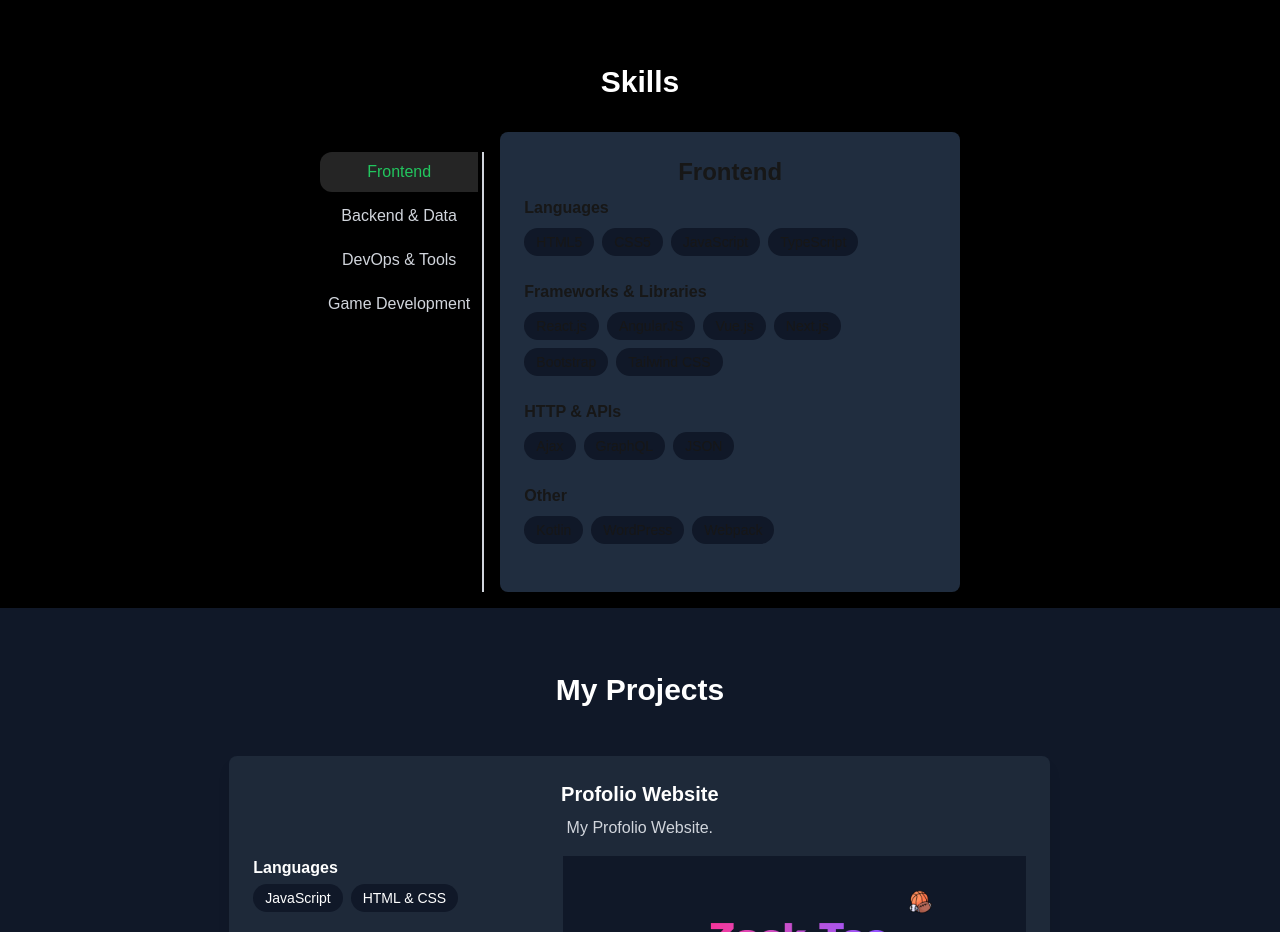
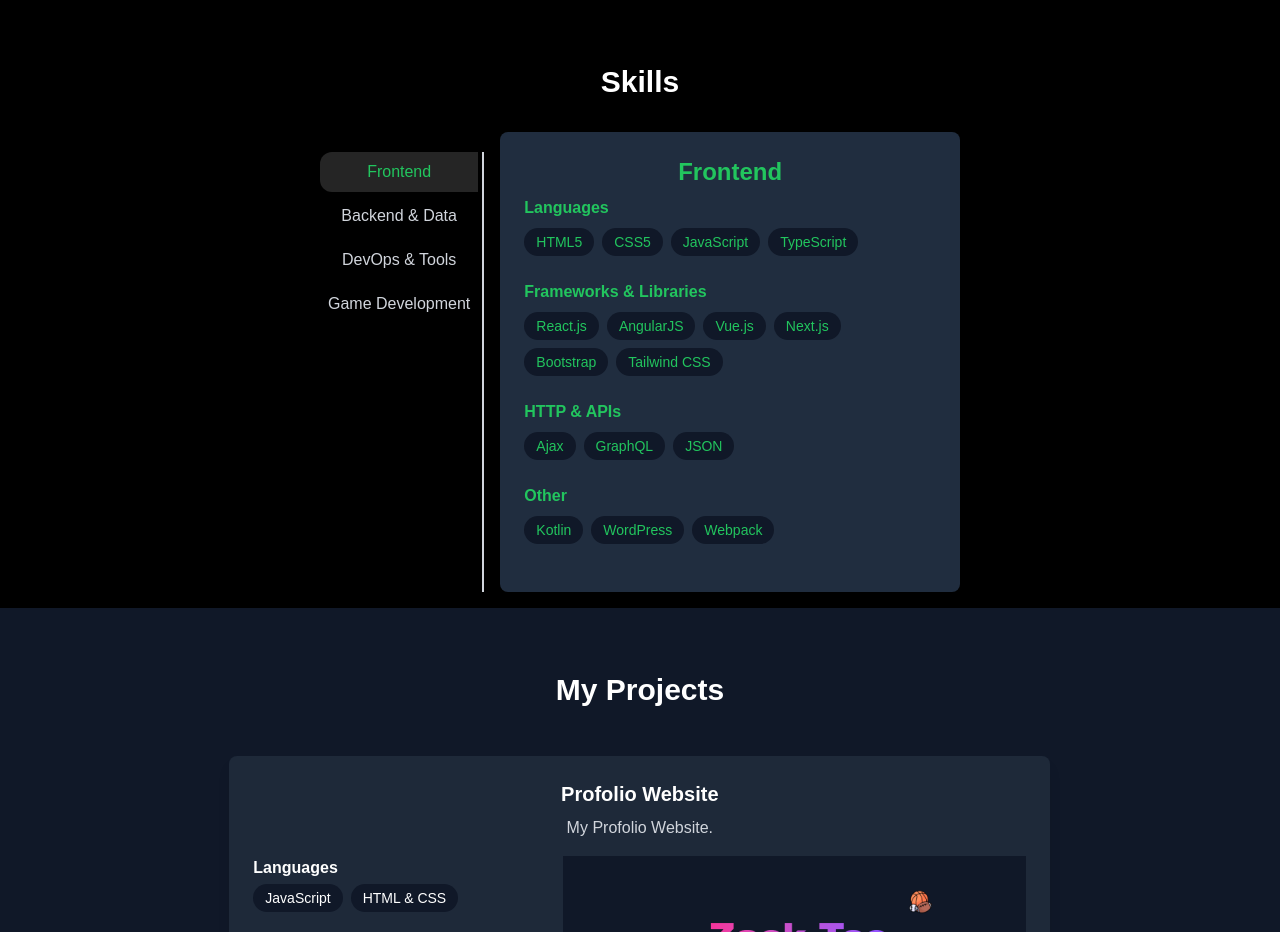
Before and after one commit to Zack0079/portfolio, a Next.js app: page / in a window 1280 px wide. Shown: the part 800-1732 px from the top of the page. Built offline with nearby package versions, Linux system fonts and the light colour scheme.

Commit message:
fix the css not show problem

```diff
--- a/src/app/skills.css
+++ b/src/app/skills.css
@@ -21,19 +21,19 @@
     transform: scale(1.05);
 }
 
-.green-400:hover, .green-400.active {
+.green-400:hover, .green-400.active, .text-green-400 {
     color: #22c55e;
 }
 
-.blue-400:hover, .blue-400.active {
+.blue-400:hover, .blue-400.active, .text-blue-400 {
     color: #3b82f6;
 }
 
-.pink-400:hover, .pink-400.active {
+.pink-400:hover, .pink-400.active, .text-pink-400 {
     color: #ec4899;
 }
 
-.orange-400:hover, .orange-400.active {
+.orange-400:hover, .orange-400.active, .text-orange-400 {
     color: #f97316;
 }
 
--- a/src/components/Skills.js
+++ b/src/components/Skills.js
@@ -45,7 +45,7 @@
         "Game Engines": ["Unity", "Unreal"],
         "Game Programming": ["C++", "Blueprints", "C# Scripting"],
         "Game Design": ["Level Design", "Character Design"],
-        "Modeling & Animation": ["Blender", "GIMP",]
+        "Modeling & Animation": ["Blender", "GIMP","Aseprite", "Tilemap"]
       }
     }
   ];
@@ -83,7 +83,7 @@
 
           </ul>
 
-          <div className={`flex-1 bg-[#202d3f] ${blurringAnimation} p-6 text-medium rounded-lg text-${items[activeDiv]?.color} floating`}>
+          <div className={`flex-1 bg-[#202d3f] ${blurringAnimation} p-6 text-medium rounded-lg ${"text-" + items[activeDiv].color} floating`}>
             <h3 className="text-2xl font-bold mb-2">{items[activeDiv]?.title}</h3>
             {
               Object.entries(items[activeDiv]?.content).map(([key, value]) => (
```
